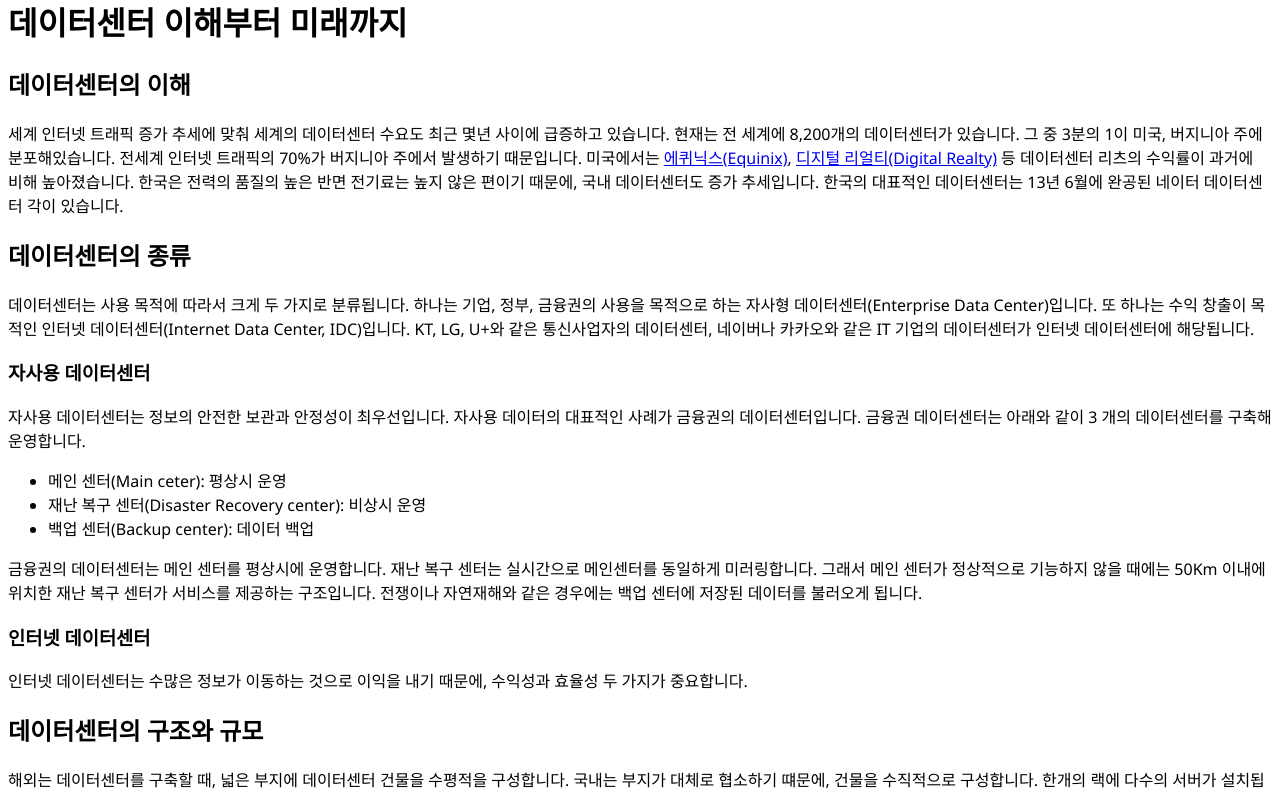
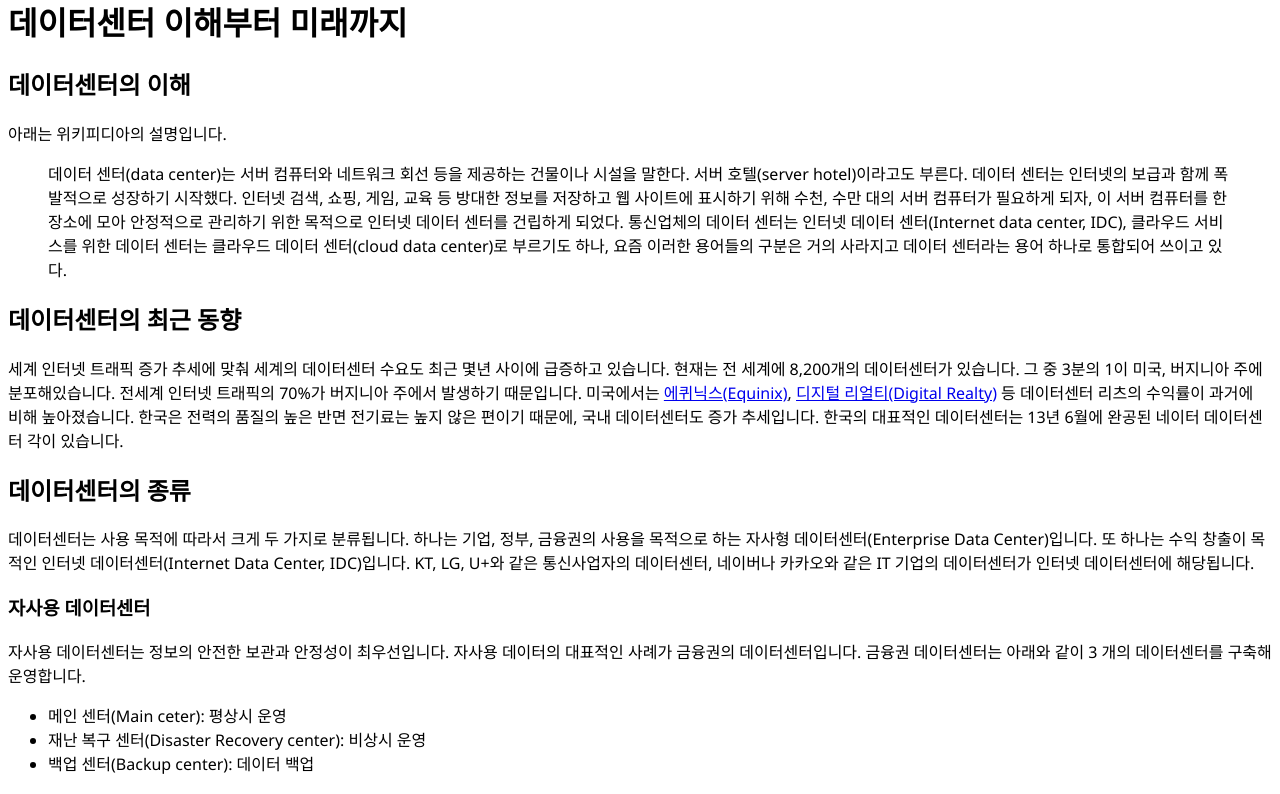
Before and after one commit to marron-b/brown, a Next.js app: page /datacenter/datacenter_basic in a window 1280 px wide. Shown: the part 860-1654 px from the top of the page. Built offline with nearby package versions, Linux system fonts and the light colour scheme.

Commit message:
update datacenter post

```diff
--- a/pages/datacenter/datacenter_basic.mdx
+++ b/pages/datacenter/datacenter_basic.mdx
@@ -5,6 +5,16 @@ description: 데이터센터 이해부터 미래까지
 ![데이터센터](/images/datacenter_01.png)
 # 데이터센터 이해부터 미래까지
 ## 데이터센터의 이해
+아래는 위키피디아의 설명입니다.
+
+> 데이터 센터(data center)는 서버 컴퓨터와 네트워크 회선 등을 제공하는 건물이나 시설을 말한다. 서버 호텔(server hotel)이라고도 부른다.
+데이터 센터는 인터넷의 보급과 함께 폭발적으로 성장하기 시작했다. 인터넷 검색, 쇼핑, 게임, 교육 등 방대한 정보를 저장하고 웹 사이트에 표시하기 위해
+수천, 수만 대의 서버 컴퓨터가 필요하게 되자, 이 서버 컴퓨터를 한 장소에 모아 안정적으로 관리하기 위한 목적으로 인터넷 데이터 센터를 건립하게 되었다.
+통신업체의 데이터 센터는 인터넷 데이터 센터(Internet data center, IDC), 클라우드 서비스를 위한 데이터 센터는 클라우드 데이터 센터(cloud data center)로 부르기도 하나,
+요즘 이러한 용어들의 구분은 거의 사라지고 데이터 센터라는 용어 하나로 통합되어 쓰이고 있다.
+
+
+## 데이터센터의 최근 동향
 세계 인터넷 트래픽 증가 추세에 맞춰 세계의 데이터센터 수요도 최근 몇년 사이에 급증하고 있습니다. 현재는 전 세계에 8,200개의 데이터센터가 있습니다. 그 중 3분의 1이 미국, 버지니아 주에 분포해있습니다. 전세계 인터넷 트래픽의 70%가 버지니아 주에서 발생하기 때문입니다.
 미국에서는 [에퀴닉스(Equinix)](https://www.equinix.kr/), [디지털 리얼티(Digital Realty)](https://www.digitalrealty.com/) 등 데이터센터 리츠의 수익률이 과거에 비해 높아졌습니다.
 한국은 전력의 품질의 높은 반면 전기료는 높지 않은 편이기 때문에, 국내 데이터센터도 증가 추세입니다. 한국의 대표적인 데이터센터는 13년 6월에 완공된 네이터 데이터센터 각이 있습니다.
```
